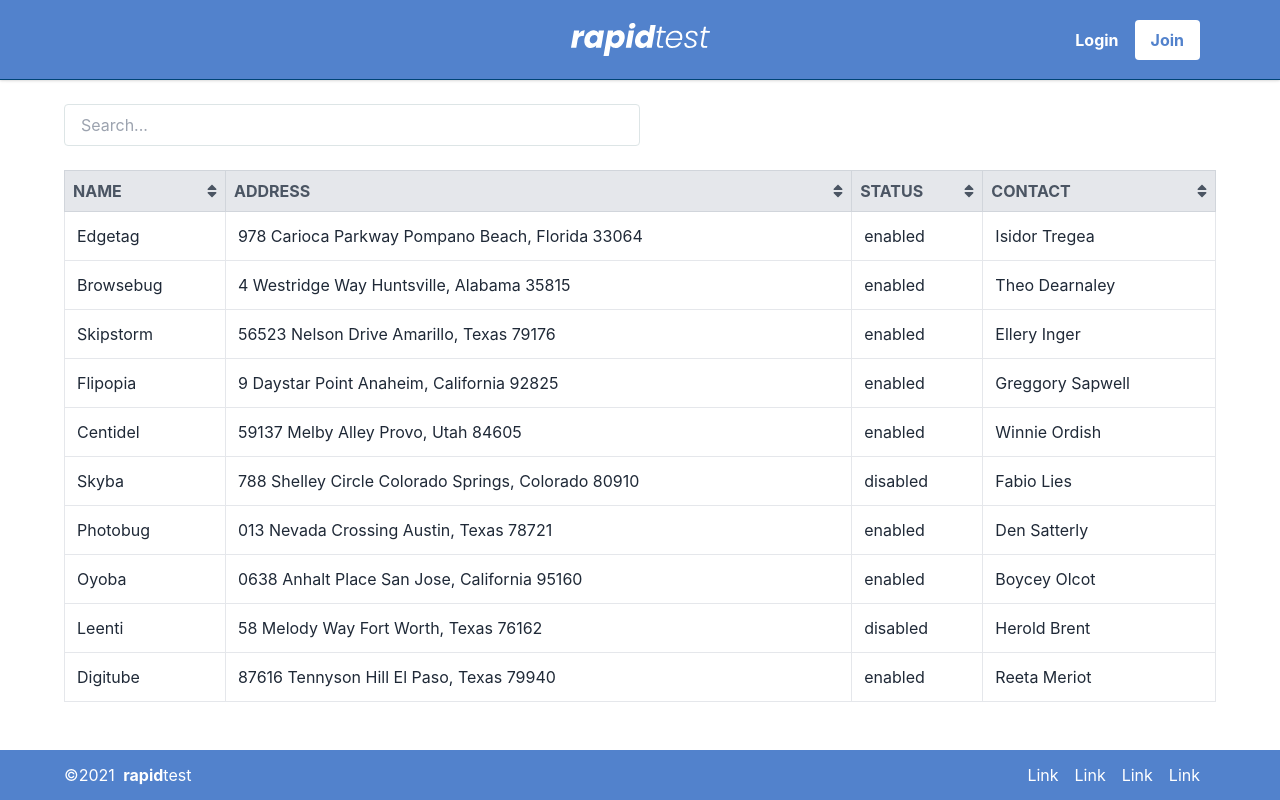
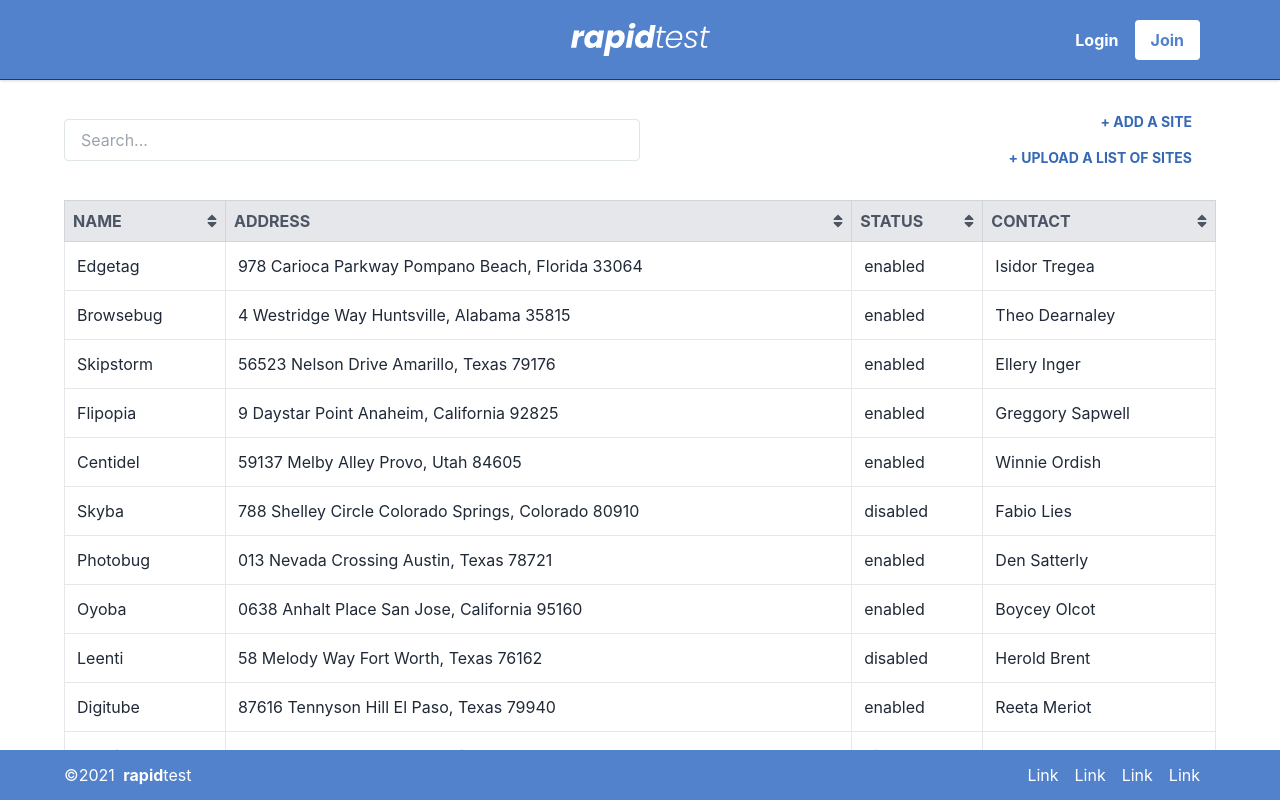
Before and after one commit to datarobot/datarobot-rapidtest-support, a React (Create React App) app: page /sites in a window 1280 px wide. Built offline with nearby package versions, Linux system fonts and the light colour scheme; data requests are answered from the project's data file.

Commit message:
adding a site

```diff
--- a/db.json
+++ b/db.json
@@ -9,7 +9,8 @@
       "requestPending": true,
       "enabled": false,
       "approvedBy": "Jay Hick"
-    }, {
+    },
+    {
       "id": 2,
       "firstName": "Benita",
       "lastName": "Creus",
@@ -18,7 +19,8 @@
       "requestPending": true,
       "enabled": false,
       "approvedBy": "Benita Creus"
-    }, {
+    },
+    {
       "id": 3,
       "firstName": "Mose",
       "lastName": "Hubner",
@@ -27,7 +29,8 @@
       "requestPending": false,
       "enabled": true,
       "approvedBy": "Mose Hubner"
-    }, {
+    },
+    {
       "id": 4,
       "firstName": "Helene",
       "lastName": "Baison",
@@ -36,7 +39,8 @@
       "requestPending": false,
       "enabled": false,
       "approvedBy": "Helene Baison"
-    }, {
+    },
+    {
       "id": 5,
       "firstName": "Waneta",
       "lastName": "Talby",
@@ -45,7 +49,8 @@
       "requestPending": false,
       "enabled": true,
       "approvedBy": "Waneta Talby"
-    }, {
+    },
+    {
       "id": 6,
       "firstName": "Aridatha",
       "lastName": "Bengoechea",
@@ -54,7 +59,8 @@
       "requestPending": false,
       "enabled": true,
       "approvedBy": "Aridatha Bengoechea"
-    }, {
+    },
+    {
       "id": 7,
       "firstName": "Glennis",
       "lastName": "Cancellieri",
@@ -63,7 +69,8 @@
       "requestPending": false,
       "enabled": false,
       "approvedBy": "Glennis Cancellieri"
-    }, {
+    },
+    {
       "id": 8,
       "firstName": "Freida",
       "lastName": "Pariss",
@@ -72,7 +79,8 @@
       "requestPending": true,
       "enabled": false,
       "approvedBy": "Freida Pariss"
-    }, {
+    },
+    {
       "id": 9,
       "firstName": "Derrick",
       "lastName": "Pacquet",
@@ -81,7 +89,8 @@
       "requestPending": true,
       "enabled": false,
       "approvedBy": "Derrick Pacquet"
-    }, {
+    },
+    {
       "id": 10,
       "firstName": "Odo",
       "lastName": "Stealfox",
@@ -90,6 +99,12 @@
       "requestPending": true,
       "enabled": false,
       "approvedBy": "Odo Stealfox"
+    },
+    {
+      "requestPending": true,
+      "enabled": false,
+      "dateAdded": "2021-02-12T21:13:41.041Z",
+      "id": 11
     }
   ],
   "sites": [
@@ -212,6 +227,23 @@
       },
       "enabled": true,
       "contact": "Reeta Meriot"
+    },
+    {
+      "name": "My Site",
+      "street": "1234 Street Rd",
+      "city": "Anywhere",
+      "state": "Ohio",
+      "zip": "43035",
+      "contact": "Ted Danson",
+      "contactEmail": "ted@danson.com",
+      "cliaNumber": "123456",
+      "address": {
+        "street": "1234 Street Rd",
+        "city": "Anywhere",
+        "state": "Ohio",
+        "zip": "43035"
+      },
+      "id": 11
     }
   ]
 }
--- a/src/components/Modal/index.js
+++ b/src/components/Modal/index.js
@@ -50,7 +50,7 @@ const Modal = ({
             {/* footer */}
             <div className="flex items-center justify-end p-6 border-t border-solid border-gray-300 rounded-b">
               <button
-                className="text-red-500 background-transparent font-bold uppercase px-6 py-2 text-sm outline-none focus:outline-none mr-1 mb-1"
+                className="btn-clear mr-1 mb-1"
                 type="button"
                 style={{ transition: 'all .15s ease' }}
                 onClick={handleClose}
--- a/src/components/Modals/AddSite/index.js
+++ b/src/components/Modals/AddSite/index.js
@@ -5,12 +5,12 @@ import { useForm, Controller } from 'react-hook-form';
 import Input from 'components/Input';
 import Modal from 'components/Modal';
 
-import { requestAccess } from 'services/api';
+import { addSite } from 'services/api';
 
 const AddSiteModal = ({ showModal, handleClose }) => {
   const { control, handleSubmit, errors } = useForm();
   const onSubmit = (data) => {
-    requestAccess(data)
+    addSite(data)
       .then(() => {
         // Do stuff
       })
@@ -23,19 +23,19 @@ const AddSiteModal = ({ showModal, handleClose }) => {
     <Modal
       show={showModal}
       handleClose={handleClose}
-      title="Request Account"
+      title="Add a site"
       confirmationAction={handleSubmit(onSubmit)}
     >
       <form onSubmit={handleSubmit(onSubmit)}>
         <Controller
-          name="firstName"
+          name="name"
           control={control}
           defaultValue=""
           render={({ onChange, value }) => (
             <Input
-              name="firstName"
-              label="First Name"
-              placeholder="First name"
+              name="name"
+              label="Site Name"
+              placeholder="Site name"
               onChange={onChange}
               value={value}
             />
@@ -43,14 +43,85 @@ const AddSiteModal = ({ showModal, handleClose }) => {
         />
 
         <Controller
-          name="lastName"
+          name="street"
           control={control}
           defaultValue=""
           render={({ onChange, value }) => (
             <Input
-              name="lastName"
-              label="Last Name"
-              placeholder="Last name"
+              name="street"
+              label="Street address"
+              placeholder="Street address"
+              onChange={onChange}
+              value={value}
+              className="mt-2"
+            />
+          )}
+        />
+
+        <fieldset className="flex">
+          <div className="w-1/2 mr-1">
+            <Controller
+              name="city"
+              control={control}
+              defaultValue=""
+              render={({ onChange, value }) => (
+                <Input
+                  name="city"
+                  label="City"
+                  placeholder="City"
+                  onChange={onChange}
+                  value={value}
+                  className="mt-2"
+                />
+              )}
+            />
+          </div>
+
+          <div className="w-1/4 mr-1">
+            <Controller
+              name="state"
+              control={control}
+              defaultValue=""
+              render={({ onChange, value }) => (
+                <Input
+                  name="state"
+                  label="State"
+                  placeholder="State"
+                  onChange={onChange}
+                  value={value}
+                  className="mt-2"
+                />
+              )}
+            />
+          </div>
+          <div className="w-1/4">
+            <Controller
+              name="zip"
+              control={control}
+              defaultValue=""
+              render={({ onChange, value }) => (
+                <Input
+                  name="zip"
+                  label="Zip code"
+                  placeholder="Zip code"
+                  onChange={onChange}
+                  value={value}
+                  className="mt-2"
+                />
+              )}
+            />
+          </div>
+        </fieldset>
+
+        <Controller
+          name="contact"
+          control={control}
+          defaultValue=""
+          render={({ onChange, value }) => (
+            <Input
+              name="contact"
+              label="Contact Name"
+              placeholder="Contact Name"
               onChange={onChange}
               value={value}
               className="mt-2"
@@ -59,14 +130,15 @@ const AddSiteModal = ({ showModal, handleClose }) => {
         />
 
         <Controller
-          name="phone"
+          name="contactEmail"
           control={control}
           defaultValue=""
           render={({ onChange, value }) => (
             <Input
-              name="phone"
-              label="Phone"
-              placeholder="Phone"
+              name="contactEmail"
+              label="Contact Email"
+              type="email"
+              placeholder="Contact Email"
               onChange={onChange}
               value={value}
               className="mt-2"
@@ -75,15 +147,14 @@ const AddSiteModal = ({ showModal, handleClose }) => {
         />
 
         <Controller
-          name="email"
+          name="cliaNumber"
           control={control}
           defaultValue=""
           render={({ onChange, value }) => (
             <Input
-              name="email"
-              label="Email"
-              type="email"
-              placeholder="Email"
+              name="cliaNumber"
+              label="CLIA Number"
+              placeholder="CLIA Number"
               onChange={onChange}
               value={value}
               className="mt-2"
--- a/src/components/Table/index.js
+++ b/src/components/Table/index.js
@@ -6,7 +6,14 @@ import { useTable, useFilters, useSortBy } from 'react-table';
 import Icon from 'components/Icon';
 import Input from 'components/Input';
 
-const Table = ({ columns, data }) => {
+const Table = ({
+  columns,
+  data,
+  addButtonText,
+  uploadButtonText,
+  onAddClick,
+  onUploadClick,
+}) => {
   const [filterInput, setFilterInput] = useState('');
 
   const {
@@ -33,13 +40,30 @@ const Table = ({ columns, data }) => {
 
   return (
     <>
-      <div className="w-1/2 my-6">
+      <div className="grid grid-cols-2 my-6">
+        <div className="flex flex-0 justify-center">
           <Input
             value={filterInput}
             onChange={handleFilterChange}
             placeholder="Search..."
+            className="self-center"
             rounded
           />
+        </div>
+        <div className="table-buttons flex flex-col items-end">
+          <button
+            className="btn-clear text-dark-blue uppercase"
+            onClick={onAddClick}
+          >
+            {addButtonText}
+          </button>
+          <button
+            className="btn-clear text-dark-blue uppercase"
+            onClick={onUploadClick}
+          >
+            {uploadButtonText}
+          </button>
+        </div>
       </div>
       <table {...getTableProps()} className="border-collapse w-full">
         <thead>
--- a/src/index.css
+++ b/src/index.css
@@ -19,4 +19,8 @@ body {
   .btn-primary:hover {
     @apply shadow-lg bg-dark-blue;
   }
+
+  .btn-clear {
+    @apply bg-transparent font-bold uppercase px-6 py-2 text-sm outline-none focus:outline-none;
+  }
 }
--- a/src/services/api.js
+++ b/src/services/api.js
@@ -14,6 +14,17 @@ export const requestAccess = async ({ firstName, lastName, email, phone }) => {
   return data;
 };
 
+export const addSite = async (payload) => {
+  const { street, city, state, zip } = payload;
+
+  const { data } = await axios.post('/sites', {
+    ...payload,
+    address: { street, city, state, zip },
+  });
+
+  return data;
+};
+
 export const getSiteList = async () => {
   const { data } = await axios.get('/sites');
 
--- a/src/views/Sites/index.js
+++ b/src/views/Sites/index.js
@@ -57,7 +57,13 @@ const Sites = () => {
 
   return (
     <div>
-      <Table columns={columns} data={sites} />
+      <Table
+        columns={columns}
+        data={sites}
+        addButtonText="+ Add a site"
+        uploadButtonText="+ Upload a list of sites"
+        onAddClick={handleToggleModal}
+      />
       <AddSiteModal showModal={showModal} handleClose={handleToggleModal} />
     </div>
   );
```
Lines whose indentation alone changed are shown as unchanged.
